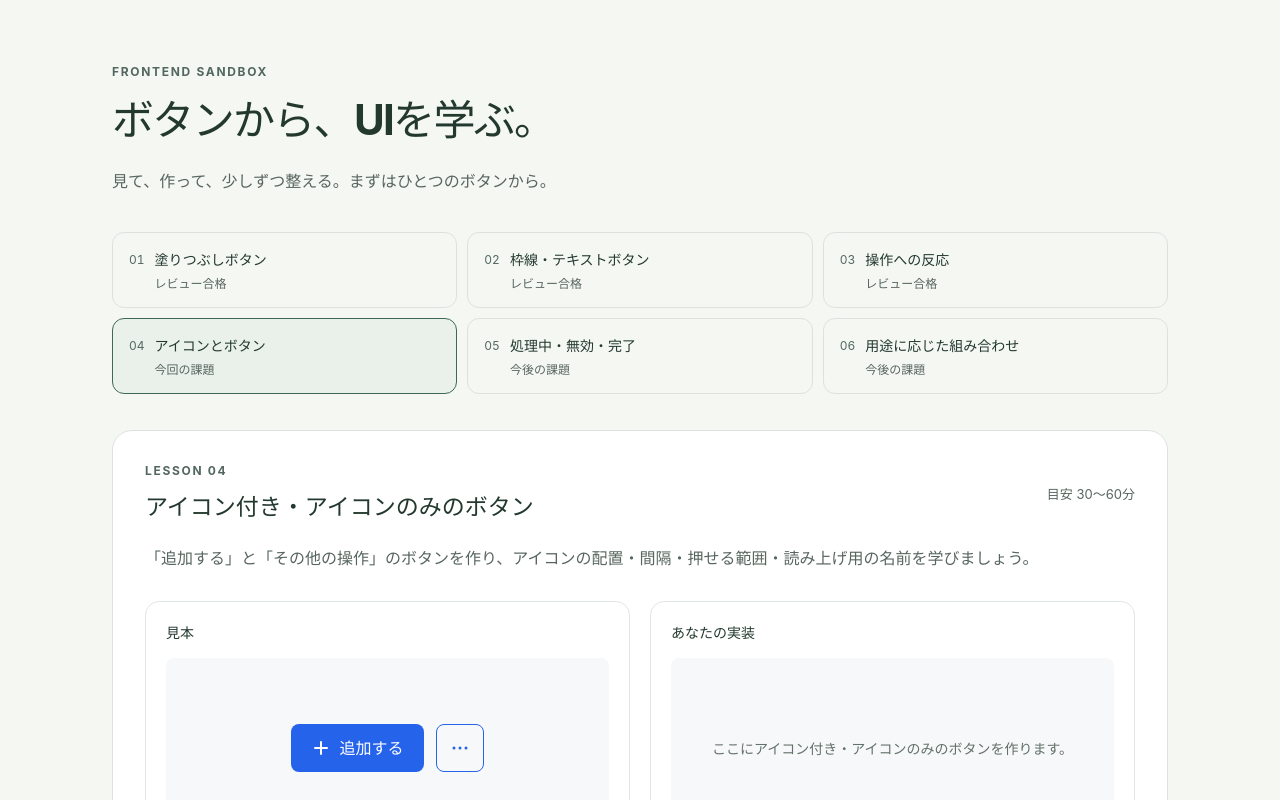
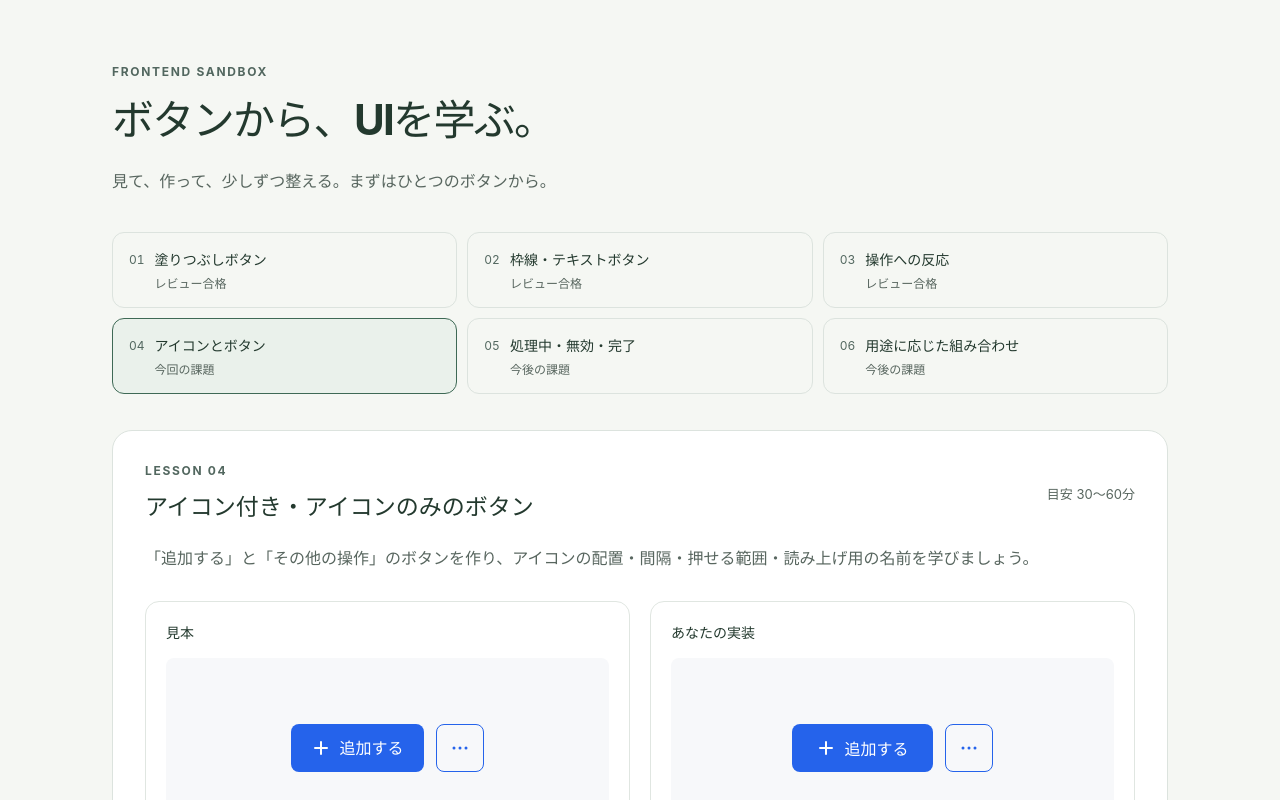
Before and after one commit to cry999/frontend-sandbox, a React (Vite) app: page / in a window 1280 px wide. Shown: the top 800 px of the page. Built offline with nearby package versions, Linux system fonts and the light colour scheme.

Commit message:
exercise: complete lesson 04

```diff
--- a/src/exercises/04-icon-buttons/IconButtonsExercise.css
+++ b/src/exercises/04-icon-buttons/IconButtonsExercise.css
@@ -1 +1,64 @@
 /* 第4回のボタンのスタイルをここに書いてください。専用のクラス名を使いましょう。 */
+button.btn-4 {
+  font-size: 16px;
+  font-weight: 600;
+
+  border: none;
+  border-radius: 8px;
+  background-color: transparent;
+  padding: 12px 24px;
+
+  cursor: pointer;
+
+  display: flex;
+  align-items: center;
+}
+
+button.btn-4:focus-visible {
+  outline: solid 3px #2563eb;
+  outline-offset: 3px;
+}
+
+button.btn-4:active {
+  position: relative;
+  top: 1px;
+}
+
+button.btn-4-primary {
+  color: #ffffff;
+
+  background-color: #2563eb;
+}
+
+button.btn-4-primary:hover {
+  background-color: #1d4ed8;
+}
+
+button.btn-4-primary:active {
+  background-color: #1e40af;
+}
+
+button.btn-4-secondary {
+  --border-width: 1px;
+
+  line-height: 1;
+
+  color: #2563eb;
+  border: solid #2563eb var(--border-width);
+  padding: calc(14px - var(--border-width)) calc(14px - var(--border-width));
+}
+
+button.btn-4-secondary:hover {
+  background-color: #eff6ff;
+}
+
+button.btn-4-secondary:active {
+  background-color: #dbeafe;
+}
+
+span.btn-4-text {
+  font-size: 16px;
+
+  margin: 0;
+  margin-left: 8px;
+}
--- a/src/exercises/04-icon-buttons/IconButtonsExercise.tsx
+++ b/src/exercises/04-icon-buttons/IconButtonsExercise.tsx
@@ -1,7 +1,11 @@
+import { AddIcon, MoreIcon } from '../../icons/ButtonIcons'
 import './IconButtonsExercise.css'
 
 // アイコン素材は ../../icons/ButtonIcons から AddIcon と MoreIcon を読み込めます。
 // この案内文を、自分で作る2種類のボタンに置き換えてください。
 export default function IconButtonsExercise() {
-  return <p className="exercise-placeholder">ここにアイコン付き・アイコンのみのボタンを作ります。</p>
+  return <>
+    <button className="btn-4 btn-4-primary" type="button"><AddIcon /><span className="btn-4-text">追加する</span></button>
+    <button className="btn-4 btn-4-secondary" type="button" aria-label="その他の操作"><MoreIcon /></button >
+  </>
 }
```
Also changed, not shown: practice/plan.md (+1 -1 lines), src/exercises/04-icon-buttons/README.md.
